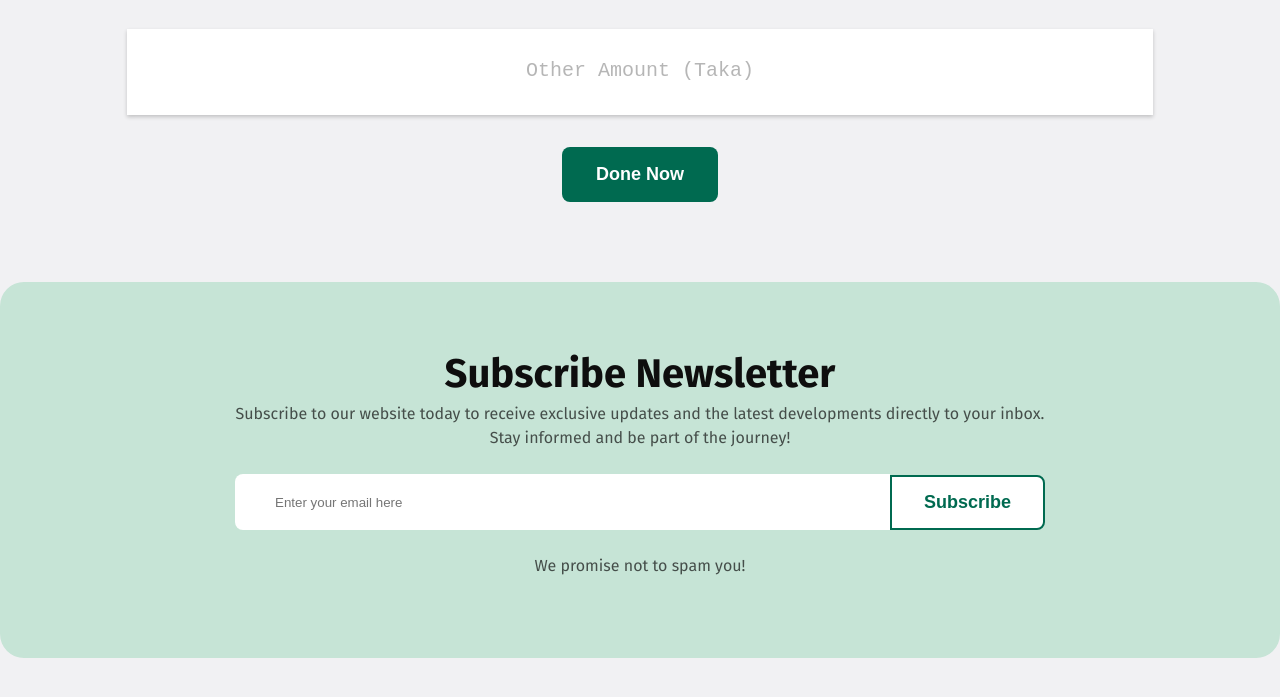
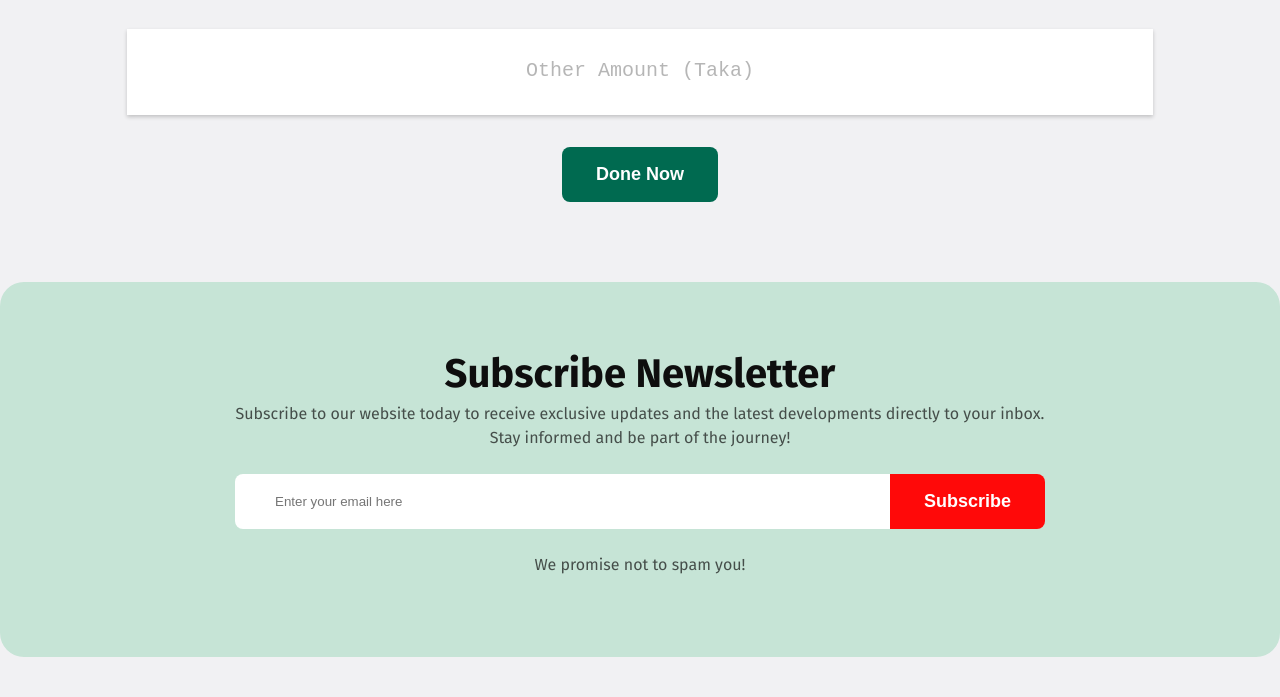
Before and after one commit to md-sh-shuvo/Bangladesh2.0, a plain HTML site: page index.html in a window 1280 px wide. In both pictures the pointer is over the button "Subscribe". Shown: the part 3301-3998 px from the top of the page. Drawn offline with Linux system fonts and the light colour scheme.

Commit message:
finishing touch(sec-7 hover effects)

```diff
--- a/styles/style.css
+++ b/styles/style.css
@@ -450,13 +450,15 @@ textarea:focus{
     box-shadow: 0 2px 4px rgba(0, 0, 0, 0.5);
 }
 .sec-7 button:hover{
-    background-color: white;
-    color: #006A50;
-    border: 2px solid #006A50;
+    background-color: #ff0909;
+    color: white;
+    border: none;
     border-radius: 0px 8px 8px  0px;
     font-weight: 600;
     font-size: 18px;
-    padding: 15px 32px;
+    padding: 17px 34px;
     transform: none;
-    margin-top: 1px;
 }
+.sec-7 input:focus{
+    border: 2px solid #006A50;
+}
```
